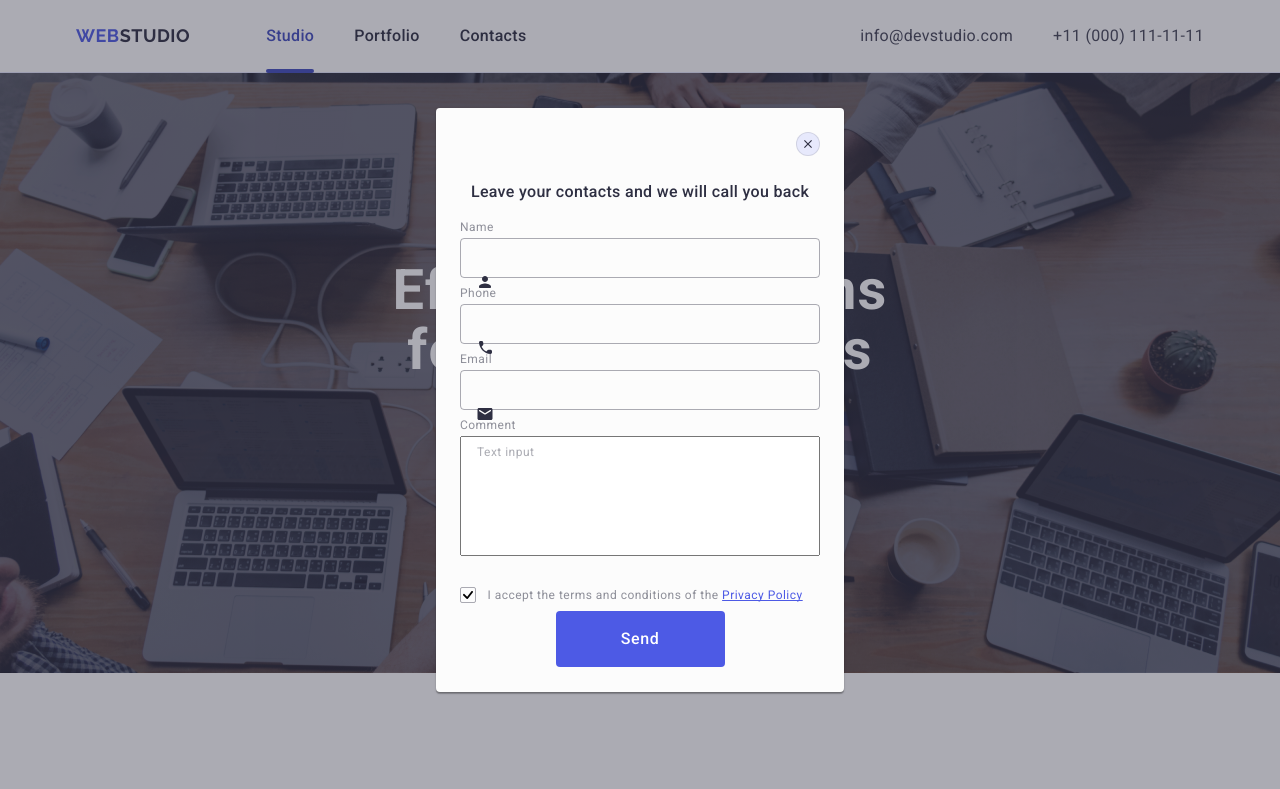
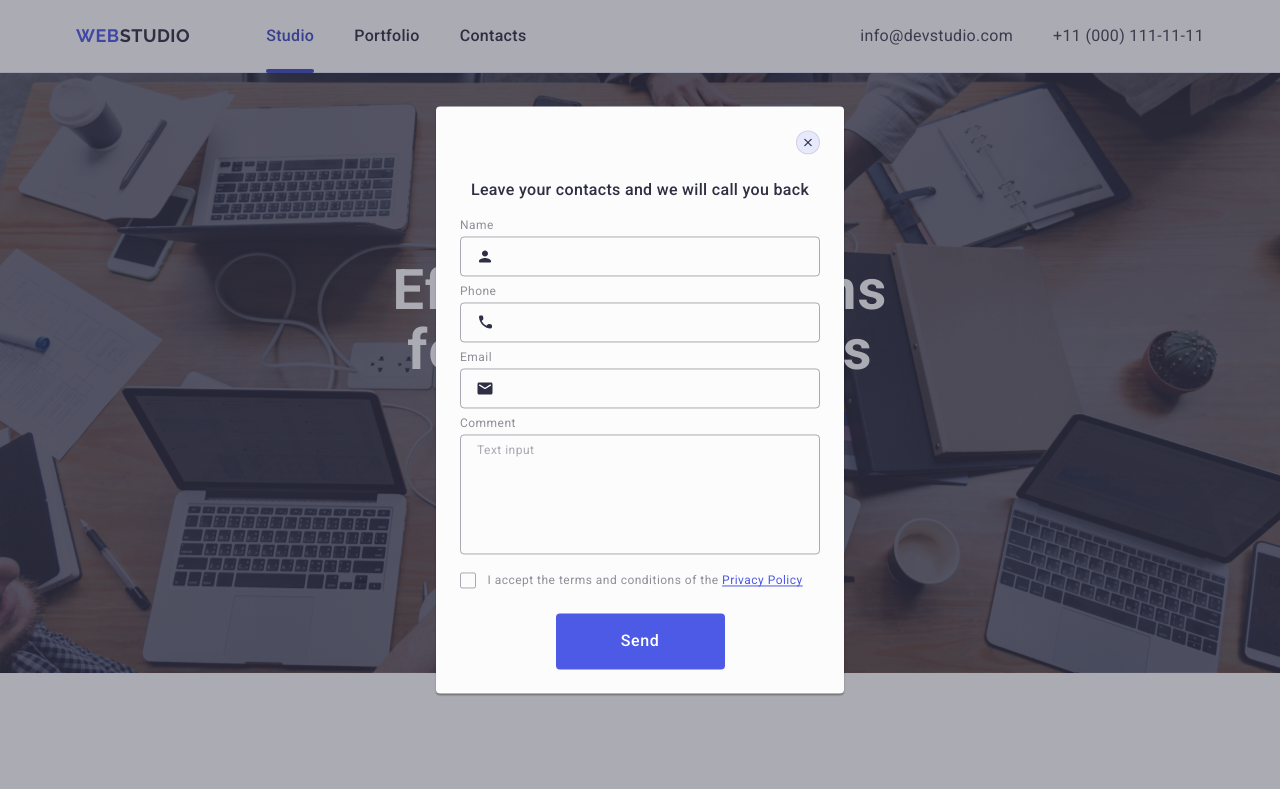
Before and after one commit to KaterynKulish/goit-markup-hw-05, a plain HTML site: page index.html in a window 1280 px wide. Shown: the top 789 px of the page. Drawn offline with nearby package versions, Linux system fonts and the light colour scheme.

Commit message:
HW-5 виправлення помилок

```diff
--- a/css/styles.css
+++ b/css/styles.css
@@ -597,32 +597,41 @@ section {
   position: absolute;
   left: 16px;
   top: 50%;
-  transform: translateY(50%);
+  transform: translateY(-50%);
   margin-right: 4px;
   fill: #2e2f42;
   transition: fill 250ms cubic-bezier(0.4, 0, 0.2, 1);
   z-index: 1;
 }
 .input-form-modal:focus {
-  border-color: 1px solid #4d5ae5;
+  border-color: #4d5ae5;
 }
 .input-form-modal:focus + .icon-input-modal {
   fill: #4d5ae5;
 }
 
+.user-modal-textarea {
+  margin-bottom: 16px;
+}
 .textarea-input-form-modal {
   width: 100%;
   height: 120px;
-  padding-top: 8px;
-  padding-left: 16px;
+  padding: 8px 16px;
+  border: 1px solid rgba(46, 47, 66, 0.4);
+  border-radius: 4px;
+  background-color: transparent;
+
   font-weight: 400;
   font-size: 12px;
   line-height: 1.17;
   letter-spacing: 0.04em;
+  color: rgba(46, 47, 66, 0.4);
   overflow-y: auto;
   outline: transparent;
   margin-bottom: 16px;
   resize: none;
+  display: block;
+  transition: border-color 250ms cubic-bezier(0.4, 0, 0.2, 1);
 }
 .textarea-input-form-modal::placeholder {
   font-weight: 400;
@@ -635,6 +644,9 @@ section {
   border: 1px solid #4d5ae5;
 }
 
+.user-modal-checkbox {
+  margin-bottom: 24px;
+}
 .custom-label-checkbox {
   cursor: pointer;
   font-weight: 400;
@@ -652,17 +664,21 @@ section {
 .custom-checkbox {
   border-radius: 2px;
   border: 1px solid rgba(46, 47, 66, 0.4);
+  fill: transparent;
   width: 16px;
   height: 16px;
   display: inline-flex;
   justify-content: center;
   align-items: center;
   margin-right: 8px;
+  transition: background-color 250ms cubic-bezier(0.4, 0, 0.2, 1),
+    border 250ms cubic-bezier(0.4, 0, 0.2, 1),
+    fill 250ms cubic-bezier(0.4, 0, 0.2, 1);
 }
 .checkbox-input:checked + .custom-label-checkbox > .custom-checkbox {
   background-color: #404bbf;
   fill: #f4f4fd;
-  border: 1px solid #404bbf;
+  border: none;
 }
 /* .button-form-modal {
   border-radius: 4px;
--- a/index.html
+++ b/index.html
@@ -511,7 +511,7 @@
                 id="user-name"
                 autocomplete="off"
               />
-              <svg class="icon-input-modal" width="18" height="24">
+              <svg class="icon-input-modal" width="18" height="18">
                 <use href="./images/icons.svg#icon-person-black"></use>
               </svg>
             </div>
@@ -548,19 +548,19 @@
             </div>
           </div>
 
-          <div class="user-modal">
+          <div class="user-modal-textarea">
             <label class="label-modal" for="user-comment">Comment</label>
 
             <textarea
               class="textarea-input-form-modal"
-              name="comment"
+              name="user-comment"
               id="user-comment"
               autocomplete="off"
               placeholder="Text input"
             ></textarea>
           </div>
 
-          <div class="user-modal">
+          <div class="user-modal-checkbox">
             <input
               type="checkbox"
               class="checkbox-input visually-hidden"
@@ -571,7 +571,7 @@
             <label class="custom-label-checkbox" for="user-privacy">
               <span class="custom-checkbox">
                 <svg class="icon-custom-checkbox" width="10" height="8">
-                  <use href="images/icons.svg#icon-Vector"></use>
+                  <use href="./images/icons.svg#icon-Vector"></use>
                 </svg>
               </span>
               I accept the terms and conditions of the
```
